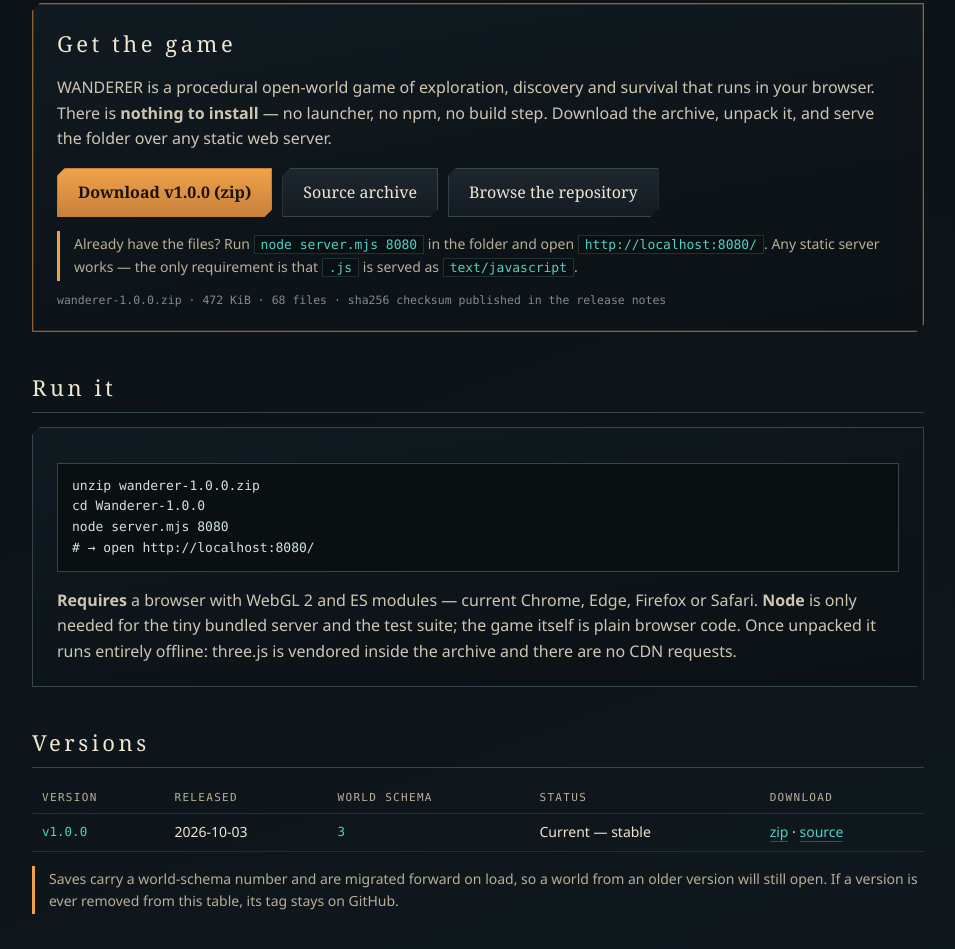
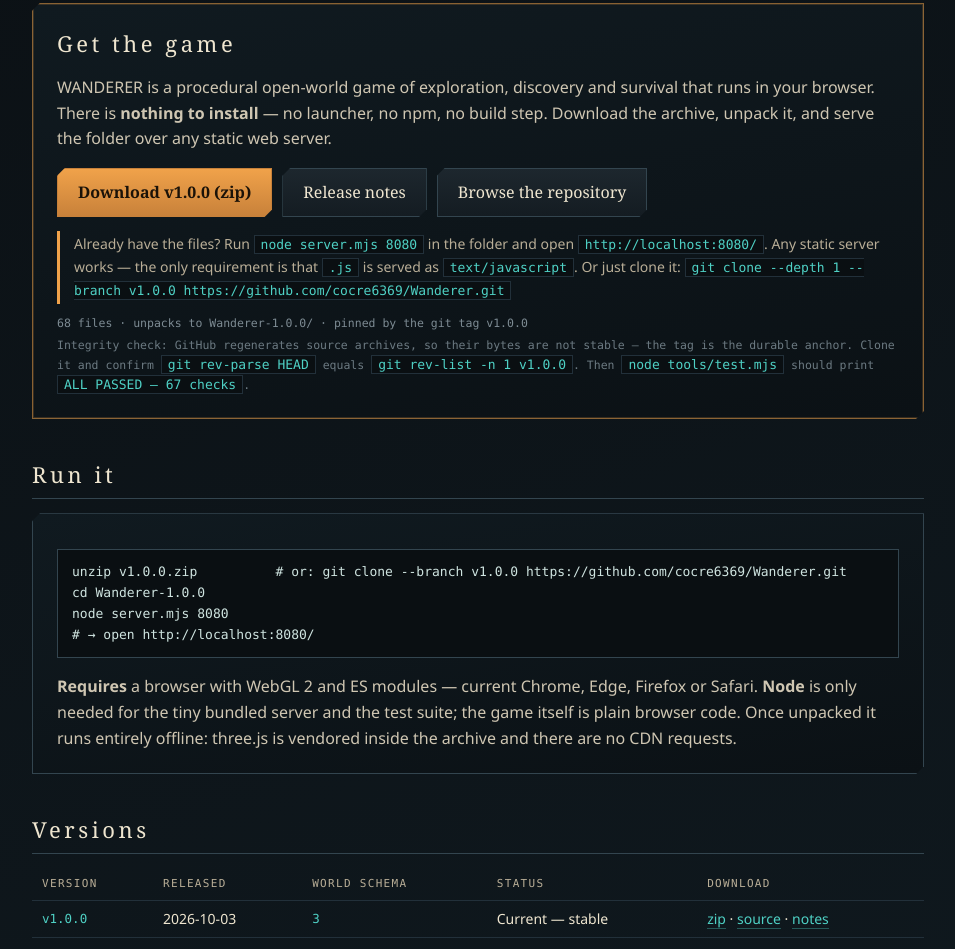
Before and after one commit to cocre6369/Wanderer, a website: page releases/index.html in a window 1280 px wide. Shown: the part 234-1183 px from the top of the page, without its empty margins (162-1117 px from the left). Drawn offline with Linux system fonts and the light colour scheme.

Commit message:
releases: point downloads at the git tag, not an unattachable asset
uploads.github.com is unreachable from the build sandbox (connection refused,
HTTP 000), so no binary release asset could ever be attached here. Every
download link now points at the tag archive served by codeload.github.com,
which was fetched and verified: 68 files, unpacks to Wanderer-1.0.0/, and the
extracted tree passes all 67 checks.

Byte-size and sha256 claims are dropped from the page. GitHub regenerates
source archives so their bytes are not stable, and a page cannot state the
hash of the archive containing it. The git tag is the durable integrity
anchor, and the page now says how to check it.

Co-authored-by: arena-agent <297053741+arena-agent@users.noreply.github.com>

```diff
--- a/releases/index.html
+++ b/releases/index.html
@@ -63,23 +63,30 @@
       Download the archive, unpack it, and serve the folder over any static web server.
     </p>
     <div class="btns">
-      <a class="btn primary" href="https://github.com/cocre6369/Wanderer/releases/download/v1.0.0/wanderer-1.0.0.zip">Download v1.0.0 (zip)</a>
-      <a class="btn" href="https://github.com/cocre6369/Wanderer/archive/refs/tags/v1.0.0.zip">Source archive</a>
+      <a class="btn primary" href="https://github.com/cocre6369/Wanderer/archive/refs/tags/v1.0.0.zip">Download v1.0.0 (zip)</a>
+      <a class="btn" href="https://github.com/cocre6369/Wanderer/releases/tag/v1.0.0">Release notes</a>
       <a class="btn" href="https://github.com/cocre6369/Wanderer">Browse the repository</a>
     </div>
     <p class="note" style="margin-bottom:0">
       Already have the files? Run <code>node server.mjs 8080</code> in the folder and open
       <code>http://localhost:8080/</code>. Any static server works — the only requirement is that
-      <code>.js</code> is served as <code>text/javascript</code>.
+      <code>.js</code> is served as <code>text/javascript</code>. Or just clone it:
+      <code>git clone --depth 1 --branch v1.0.0 https://github.com/cocre6369/Wanderer.git</code>
     </p>
     <p class="mono" style="margin:10px 0 0;font-size:11.5px;color:#7d8b93">
-      wanderer-1.0.0.zip · 472 KiB · 68 files · sha256 checksum published in the release notes
+      68 files · unpacks to Wanderer-1.0.0/ · pinned by the git tag v1.0.0
+    </p>
+    <p class="mono" style="margin:4px 0 0;font-size:11.5px;color:#6c7a82">
+      Integrity check: GitHub regenerates source archives, so their bytes are not stable — the tag
+      is the durable anchor. Clone it and confirm <code>git rev-parse HEAD</code> equals
+      <code>git rev-list -n 1 v1.0.0</code>. Then <code>node tools/test.mjs</code> should print
+      <code>ALL PASSED &mdash; 67 checks</code>.
     </p>
   </div>
 
   <h2>Run it</h2>
   <div class="card">
-<pre>unzip wanderer-1.0.0.zip
+<pre>unzip v1.0.0.zip          # or: git clone --branch v1.0.0 https://github.com/cocre6369/Wanderer.git
 cd Wanderer-1.0.0
 node server.mjs 8080
 # → open http://localhost:8080/</pre>
@@ -102,8 +109,9 @@
         <td>2026-10-03</td>
         <td class="mono">3</td>
         <td>Current — stable</td>
-        <td><a href="https://github.com/cocre6369/Wanderer/releases/download/v1.0.0/wanderer-1.0.0.zip">zip</a>
-            · <a href="https://github.com/cocre6369/Wanderer/tree/v1.0.0">source</a></td>
+        <td><a href="https://github.com/cocre6369/Wanderer/archive/refs/tags/v1.0.0.zip">zip</a>
+            · <a href="https://github.com/cocre6369/Wanderer/tree/v1.0.0">source</a>
+            · <a href="https://github.com/cocre6369/Wanderer/releases/tag/v1.0.0">notes</a></td>
       </tr>
     </tbody>
   </table>
```
Also changed, not shown: README.md.
